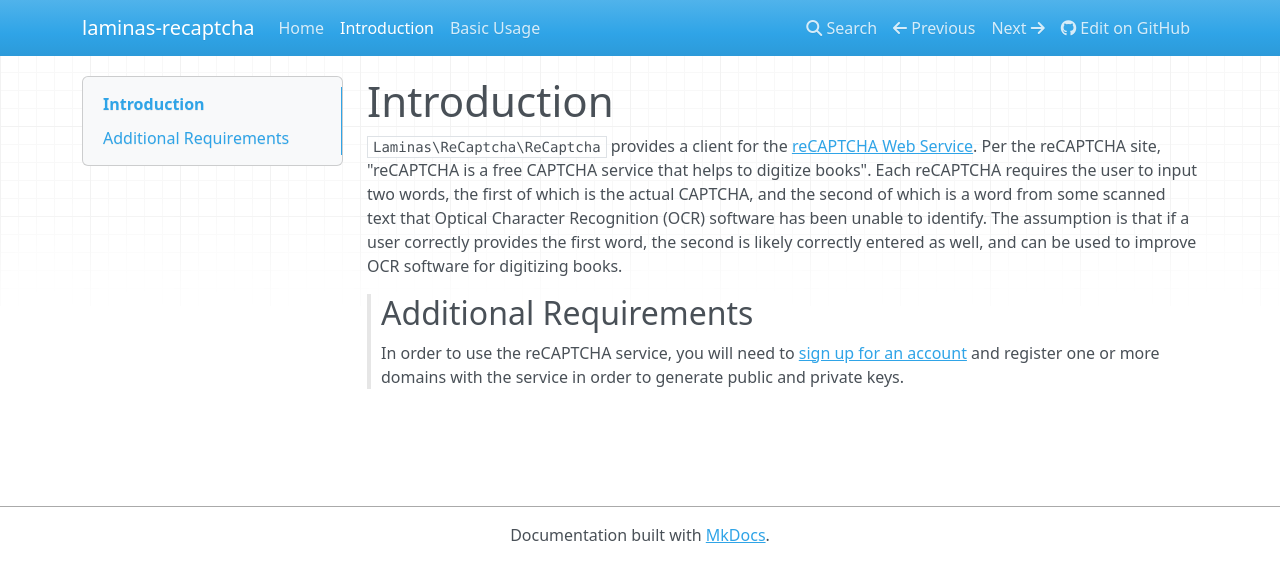
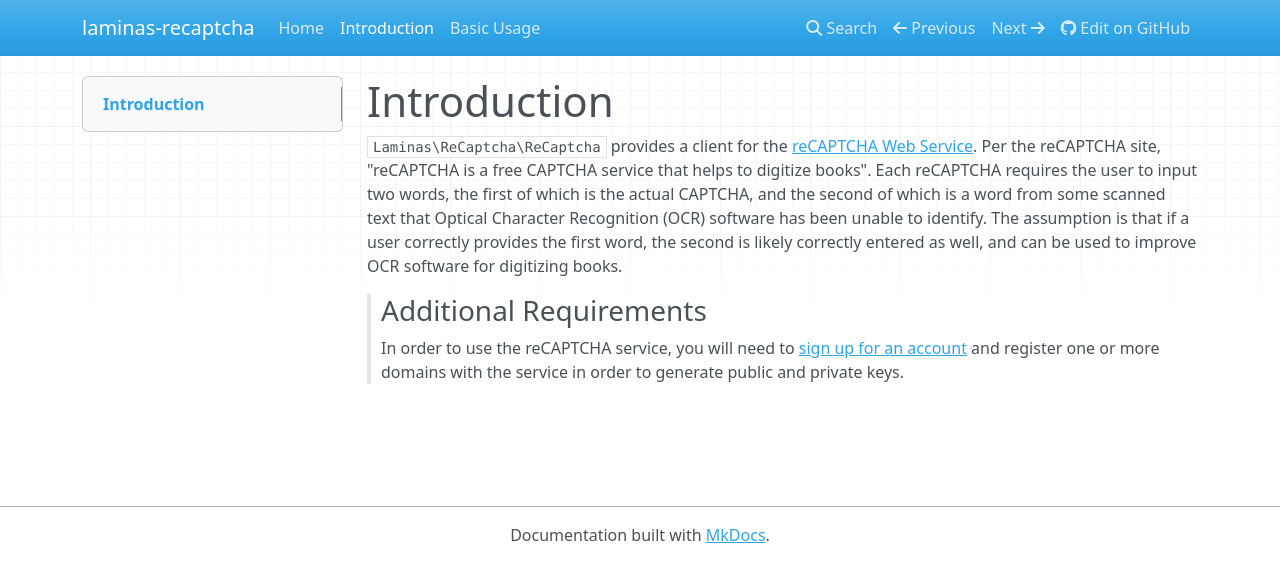
Before and after one commit to laminas/laminas-recaptcha, an MkDocs documentation site: the page built from docs/book/intro.md, in a window 1280 px wide. Shown: the top 582 px of the page. Built offline with MkDocs 1.6.1, drawn with Linux system fonts in a browser that asks for light colours; nearby versions of some CDN libraries.

Commit message:
Reverted incremental line heading code changes
Signed-off-by: manishranjan-adobe <del55204@adobe.com>

```diff
--- a/docs/book/intro.md
+++ b/docs/book/intro.md
@@ -8,7 +8,7 @@ if a user correctly provides the first word, the second is likely correctly ente
 improve OCR software for digitizing books.
 
 <!-- markdownlint-disable-next-line heading-increment -->
-> ## Additional Requirements
+> ### Additional Requirements
 >
 > In order to use the reCAPTCHA service, you will need to
 > [sign up for an account](https://www.google.com/recaptcha/admin) and register
```
